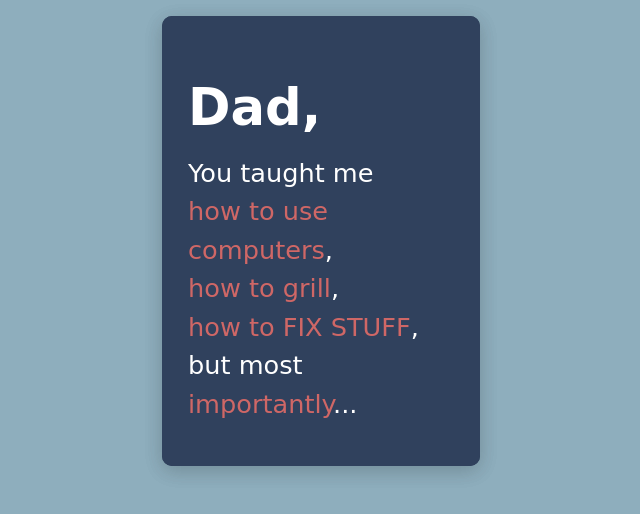
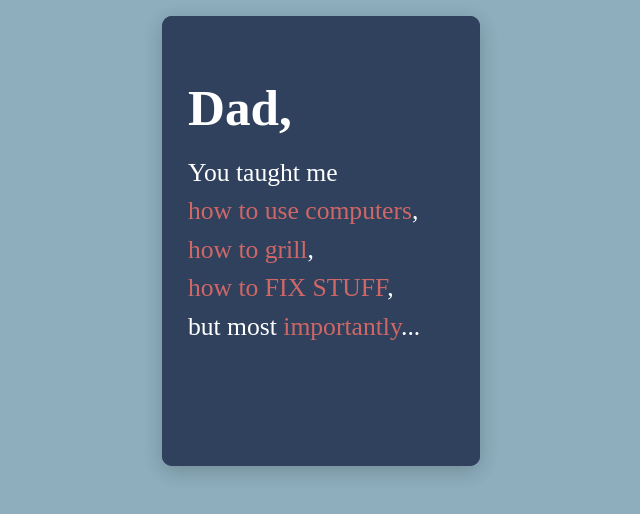
Before and after one commit to jordy99s/father.github.io, a plain HTML site: page index.html in a window 1280 px wide. Shown: the whole page, without its empty margins (319-959 px from the left). Drawn offline with nearby package versions, Linux system fonts and the light colour scheme.

Commit message:
Update styles.css

```diff
--- a/styles.css
+++ b/styles.css
@@ -1,5 +1,5 @@
 * {
-    font-family: 'Kalam', cursive;
+    /*font-family: 'Kalam', cursive;*/
     color: #FFFFFF;
   }
 
```
